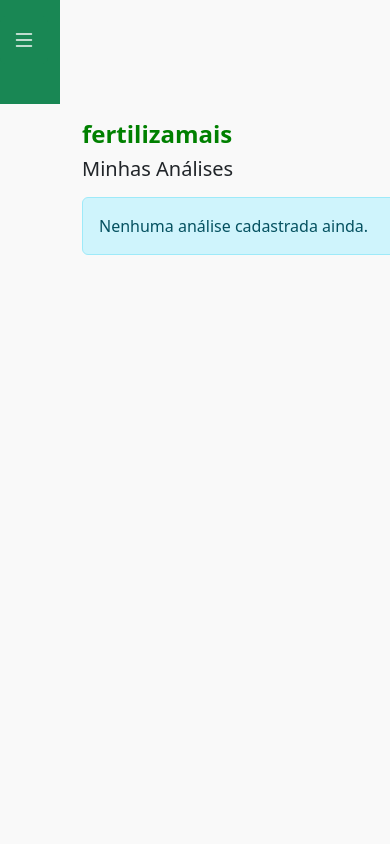
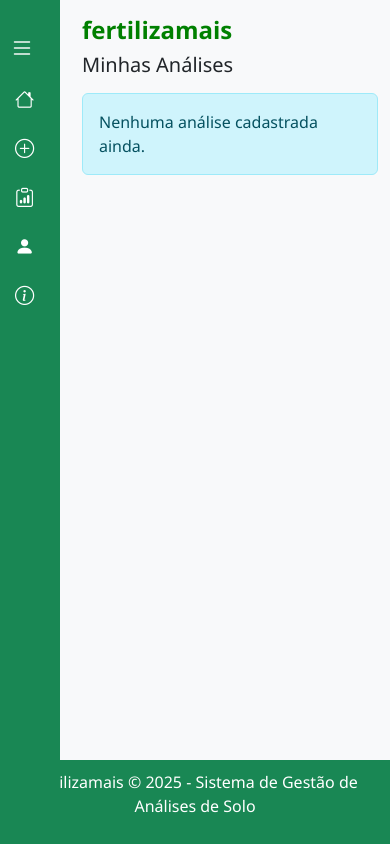
Before and after one commit to ThiagoBava/fertilizamais, a PHP site: page /analises.php in a window 390 px wide; the page is wider, and only the part inside the window is pictured. Run offline with PHP 8.4, Linux system fonts and the light colour scheme; the visitor is signed in with stand-in values (Sample User, id 1); data comes from the database, SQL or seed files in the repository; both versions use the stored data as it was after the commit.

Commit message:
Updates de layout e correções de responsividade

```diff
--- a/analises.php
+++ b/analises.php
@@ -8,6 +8,16 @@ if (!isset($_SESSION['usuario'])) {
 $db = new PDO("sqlite:fertilizaMais.db");
 $usuario = $_SESSION['usuario'];
 
+// Excluir analise
+if (isset($_GET['delete'])) {
+    $id = intval($_GET['delete']);
+    $stmt = $db->prepare("DELETE FROM analises WHERE id = ? AND usuario = ?");
+    $stmt->execute([$id, $usuario]);
+    header("Location: analises.php");
+    exit;
+}
+
+// Buscar análises
 $stmt = $db->prepare("SELECT id, periodo, anoAgricola, talhao, grid, dataAnalise, numTratamentos, numRepeticoes, numParcelas FROM analises WHERE usuario = ? ORDER BY id DESC");
 $stmt->execute([$usuario]);
 $analises = $stmt->fetchAll(PDO::FETCH_ASSOC);
@@ -17,120 +27,170 @@ $analises = $stmt->fetchAll(PDO::FETCH_ASSOC);
 <html lang="pt-br">
 <head>
     <meta charset="UTF-8">
+    <meta name="viewport" content="width=device-width, initial-scale=1.0">
     <title>Minhas Análises - Fertilizamais</title>
+
+    <!-- Bootstrap CSS e Icones -->
     <link href="https://cdn.jsdelivr.net/npm/bootstrap@5.3.0/dist/css/bootstrap.min.css" rel="stylesheet">
-    <link href="https://cdn.jsdelivr.net/npm/bootstrap-icons/font/bootstrap-icons.css" rel="stylesheet">
+    <link href="https://cdn.jsdelivr.net/npm/bootstrap-icons@1.10.0/font/bootstrap-icons.css" rel="stylesheet">
+
     <style>
+        :root {
+            --primary-color: #198754;
+            --secondary-color: #146c43;
+            --light-bg: #f8f9fa;
+        }
+
         body {
-            background-color: #f9f9f9;
+            font-family: 'Segoe UI', system-ui, -apple-system, sans-serif;
+            background-color: var(--light-bg);
+            margin-left: 70px;
+            transition: margin-left 0.3s;
         }
+
         .sidebar {
             width: 60px;
+            height: 100vh;
+            position: fixed;
+            left: 0;
+            top: 0;
+            background-color: var(--primary-color);
+            color: white;
             transition: width 0.3s;
             overflow-x: hidden;
-            position: relative;
-            overflow: visible;
-            background-color: #198754;
-            color: white;
+            z-index: 1000;
         }
+
         .sidebar.expanded {
             width: 200px;
         }
-        .sidebar i {
-            margin: 1rem 0;
-            font-size: 20px;
+
+        .sidebar-menu {
+            padding-top: 20px;
+        }
+
+        .sidebar-item {
+            padding: 10px 15px;
+            color: white;
+            text-decoration: none;
+            display: flex;
+            align-items: center;
+            transition: background-color 0.3s;
+        }
+
+        .sidebar-item:hover {
+            background-color: var(--secondary-color);
+        }
+
+        .sidebar-item i {
+            margin-right: 10px;
+            font-size: 1.2rem;
+            min-width: 25px;
+        }
+
+        .sidebar-item span {
+            display: none;
+        }
+
+        .sidebar.expanded .sidebar-item span {
+            display: inline;
+        }
+
+        .toggle-btn {
+            background: none;
+            border: none;
+            color: white;
+            font-size: 1.5rem;
+            padding: 10px;
             cursor: pointer;
-            color: white;
+            width: 100%;
+            text-align: left;
         }
+
         .logo {
             font-weight: bold;
             color: green;
             font-size: 24px;
         }
-        #submenuCadastro {
-            position: absolute;
-            top: 60px;
-            left: 60px;
-            min-width: 200px;
-            z-index: 1000;
-            display: none;
+
+        footer {
+            position: fixed;
+            left: 0px;
+            bottom: 0px;
+            text-align: center;
+            padding: 10px;
             background-color: #198754;
-            color: white;
-            border-radius: 0 0.375rem 0.375rem 0;
+            color: #fff;
+            font-size: 1rem;
+            width: 100vw;
         }
-        #submenuCadastro.show {
-            display: block;
-        }
-        #submenuCadastro a {
-            color: white !important;
-        }
-        #submenuCadastro a:hover {
-            background-color: #145c32;
-            color: white !important;
-        }
-        .btn.btn-light {
-            background-color: #198754;
-            color: white;
-            border: none;
-        }
-        .btn.btn-light:hover, .btn.btn-light:focus {
-            background-color: #145c32;
-            color: white;
-            box-shadow: none;
+
+        container-fluid {
+            max-width: 100vw;
         }
     </style>
 </head>
 <body>
+        <!-- Sidebar -->
+    <div class="sidebar" id="sidebar">
+        <div class="sidebar-menu">
+            <button class="toggle-btn" onclick="toggleSidebar()">
+                <i class="bi bi-list"></i>
+            </button>
 
-<!-- Sidebar -->
-<div id="sidebar" class="sidebar d-flex flex-column align-items-start py-3">
-    <button class="btn btn-light mb-4" title="Menu" data-bs-toggle="collapse" data-bs-target="#submenuCadastro" aria-expanded="false" aria-controls="submenuCadastro">
-        <i class="bi bi-list" style="font-size: 1.5rem;"></i>
-    </button>
-    <div class="collapse rounded" id="submenuCadastro" style="width: 100%;">
-        <div class="d-flex flex-column ps-3">
-            <a href="index.php" class="mb-2 text-dark d-flex align-items-center">
-                <i class="bi bi-pencil-square me-2"></i> <span>Cadastrar Análises</span>
+            <a href="principal.php" class="sidebar-item">
+                <i class="bi bi-house"></i>
+                <span>Início</span>
             </a>
-            <a href="analises.php" class="mb-2 text-dark d-flex align-items-center">
-                <i class="bi bi-list-columns-reverse me-2"></i> <span>Minhas Análises</span>
+
+            <a href="index.php" class="sidebar-item">
+                <i class="bi bi-plus-circle"></i>
+                <span>Nova Análise</span>
             </a>
-            <a href="logout.php" class="mb-2 text-dark d-flex align-items-center">
-                <i class="bi bi-box-arrow-right me-2"></i> <span>Sair</span>
+
+            <a href="analises.php" class="sidebar-item">
+                <i class="bi bi-clipboard-data"></i>
+                <span>Análises</span>
             </a>
-            <a href="#" class="mb-2 text-dark d-flex align-items-center" data-bs-toggle="modal" data-bs-target="#infoModal">
-                <i class="bi bi-info-circle me-2"></i> <span>Sobre o Sistema</span>
+
+            <a href="usuarios.php" class="sidebar-item">
+                <i class="bi bi-person-fill"></i>
+                <span>Usuários</span>
+            </a>
+
+            <a href="#" class="sidebar-item" data-bs-toggle="modal" data-bs-target="#sobreModal">
+                <i class="bi bi-info-circle"></i>
+                <span>Sobre</span>
             </a>
         </div>
     </div>
-</div>
 
-<!-- Modal -->
-<div class="modal fade" id="infoModal" tabindex="-1" aria-labelledby="infoModalLabel" aria-hidden="true">
+    <!-- Modal Sobre -->
+    <div class="modal fade" id="sobreModal" tabindex="-1" aria-labelledby="sobreModalLabel" aria-hidden="true">
         <div class="modal-dialog">
             <div class="modal-content">
                 <div class="modal-header">
-                <h5 class="modal-title">Informações do Sistema</h5>
-                <button type="button" class="btn-close" data-bs-dismiss="modal" aria-label="Fechar"></button>
+                    <h5 class="modal-title" id="sobreModalLabel">Sobre o Sistema</h5>
+                    <button type="button" class="btn-close" data-bs-dismiss="modal" aria-label="Close"></button>
                 </div>
                 <div class="modal-body">
                     <p>Versão: 1.0.0</p>
-                <p>Desenvolvido por: Thiago Mathias Bavaresco</p>
-                <p>Contato: thiagobavaresco@unochapeco.edu.br</p>
+                    <p>Desenvolvido por: [Thiago Bavaresco]</p>
+                    <p>Contato: [thiagobavaresco@unochapeco.edu.br]</p>
                 </div>
             </div>
         </div>
     </div>
 
 <!-- Conteúdo -->
-<div class="container-fluid" style="margin-left: 70px;">
+<div class="container-fluid">
     <div class="py-3">
         <h4 class="logo">fertilizamais</h4>
         <h5 class="mb-3">Minhas Análises</h5>
 
         <?php if (count($analises) > 0): ?>
             <div class="table-responsive">
-                <table class="table table-bordered table-hover align-middle">
+                 <table class="table table-bordered table-striped text-center align-middle">
                     <thead class="table-success">
                         <tr>
                             <th>ID</th>
@@ -161,8 +221,11 @@ $analises = $stmt->fetchAll(PDO::FETCH_ASSOC);
                                 <a href="ver_analise.php?id=<?php echo $a['id']; ?>" class="btn btn-outline-success btn-sm">
                                 <i class="bi bi-bar-chart-line"></i> Visualizar
                                 </a>
+                                <a href="analises.php?delete=<?php echo $a['id']; ?>" class="btn btn-outline-danger btn-sm"
+                                onclick="return confirm('Tem certeza que deseja excluir esta análise?');">
+                                <i class="bi bi-trash"></i> Excluir
+                                </a>
                                 </td>
-
                             </tr>
                         <?php endforeach; ?>
                     </tbody>
@@ -176,17 +239,23 @@ $analises = $stmt->fetchAll(PDO::FETCH_ASSOC);
 
 <script src="https://cdn.jsdelivr.net/npm/bootstrap@5.3.3/dist/js/bootstrap.bundle.min.js"></script>
 <script>
-    document.getElementById('toggleMenu')?.addEventListener('click', function () {
-        document.getElementById('sidebar').classList.toggle('expanded');
-    });
+    // Função para alternar o sidebar
+        function toggleSidebar() {
+            const sidebar = document.getElementById('sidebar');
+            sidebar.classList.toggle('expanded');
 
-    document.addEventListener('click', function (event) {
-        const sidebar = document.getElementById('sidebar');
-        const submenu = document.getElementById('submenuCadastro');
-        if (!sidebar.contains(event.target) && submenu.classList.contains('show')) {
-            submenu.classList.remove('show');
+            // Ajusta o margin-left do body
+            if (sidebar.classList.contains('expanded')) {
+                document.body.style.marginLeft = '200px';
+            } else {
+                document.body.style.marginLeft = '70px';
             }
-    });
+        }
 </script>
+
+<footer>
+    <p>fertilizamais © 2025 - Sistema de Gestão de Análises de Solo</p>
+</footer>
+
 </body>
 </html>
--- a/login.php
+++ b/login.php
@@ -61,11 +61,11 @@ unset($_SESSION['erro_login']);
             <div class="d-grid">
                 <button type="submit" class="btn btn-custom">Entrar</button>
             </div>
-            <div class="mt-3">
+            <!--<div class="mt-3">
                 <a href="#" class="link-secondary">Esqueci minha senha</a>
                 <br>
                 <a href="#" class="link-secondary">Criar uma conta</a>
-            </div>
+            </div>-->
         </form>
     </div>
 </body>
```
Also changed, not shown: graficos.php (+17 -1 lines), index.php (+136 -88 lines), principal.php (+14 -4 lines), usuarios.php (+128 -77 lines), fertilizaMais.db. Lines whose indentation alone changed are shown as unchanged.
